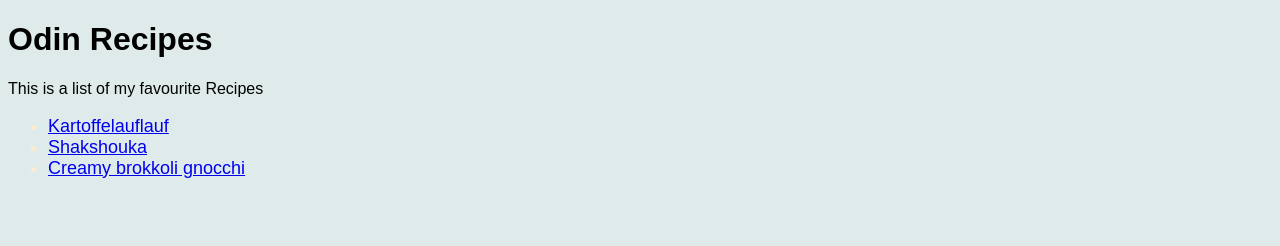
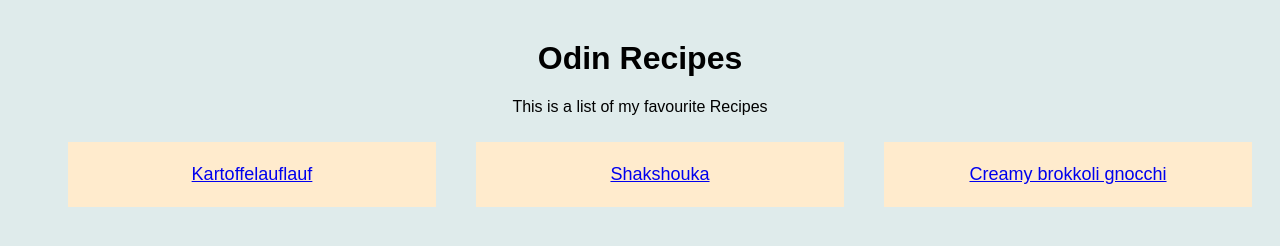
Before and after one commit to Hermule/odin-recipes, a plain HTML site: page index.html in a window 1280 px wide. Drawn offline with Linux system fonts and the light colour scheme.

Commit message:
Add flexbox to home menu The navigation style now uses flexbox to display the options horizontally.

```diff
--- a/index.html
+++ b/index.html
@@ -7,10 +7,10 @@
     <link rel="stylesheet" href="styles.css">
 </head>
 <body>
-    <h1>Odin Recipes</h1>
-    <p>This is a list of my favourite Recipes</p>
-    <div class="auswahl">
-        <ul>
+    <div class="top"><h1 class="center">Odin Recipes</h1></div>
+    <p class="center">This is a list of my favourite Recipes</p>
+    <div>
+        <ul class="auswahl">
             <li><a href="./recipes/kartoffelauflauf.html">Kartoffelauflauf</a></li>
             <li><a href="./recipes/shakshuka.html">Shakshouka</a></li>
             <li><a href="./recipes/brokkolignocchi.html">Creamy brokkoli gnocchi</a></li>
--- a/styles.css
+++ b/styles.css
@@ -14,9 +14,8 @@ img {
     width: auto;
 }
 
-.auswahl{
-    font-size: large;
-    color: blanchedalmond;
+.top {
+    margin-top: 40px;
 }
 
 .steps {
@@ -28,7 +27,23 @@ img {
 .center {
     display: flex;
     justify-content: center;
+}
 
+.auswahl{
+    font-size: large;
+    color: blanchedalmond;
+    list-style-type: none;
+    text-align: center;
+    display: flex;
+}
+
+.auswahl li {
+    display: inline-block;
+    border: 2px solid blanchedalmond;
+    padding: 20px;
+    background-color: blanchedalmond;
+    margin: 8px 20px;
+    flex: 1;
 }
 
 html {
```
